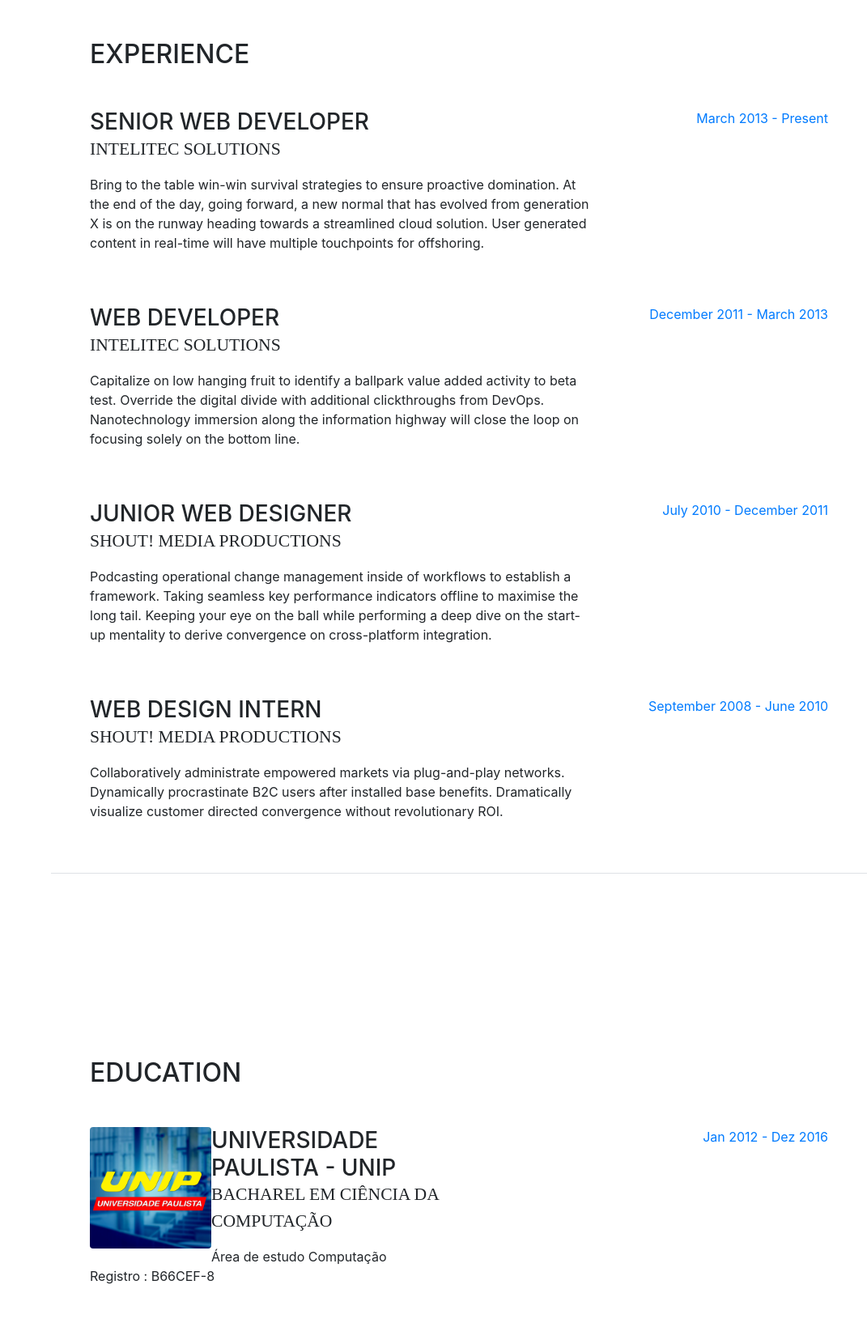
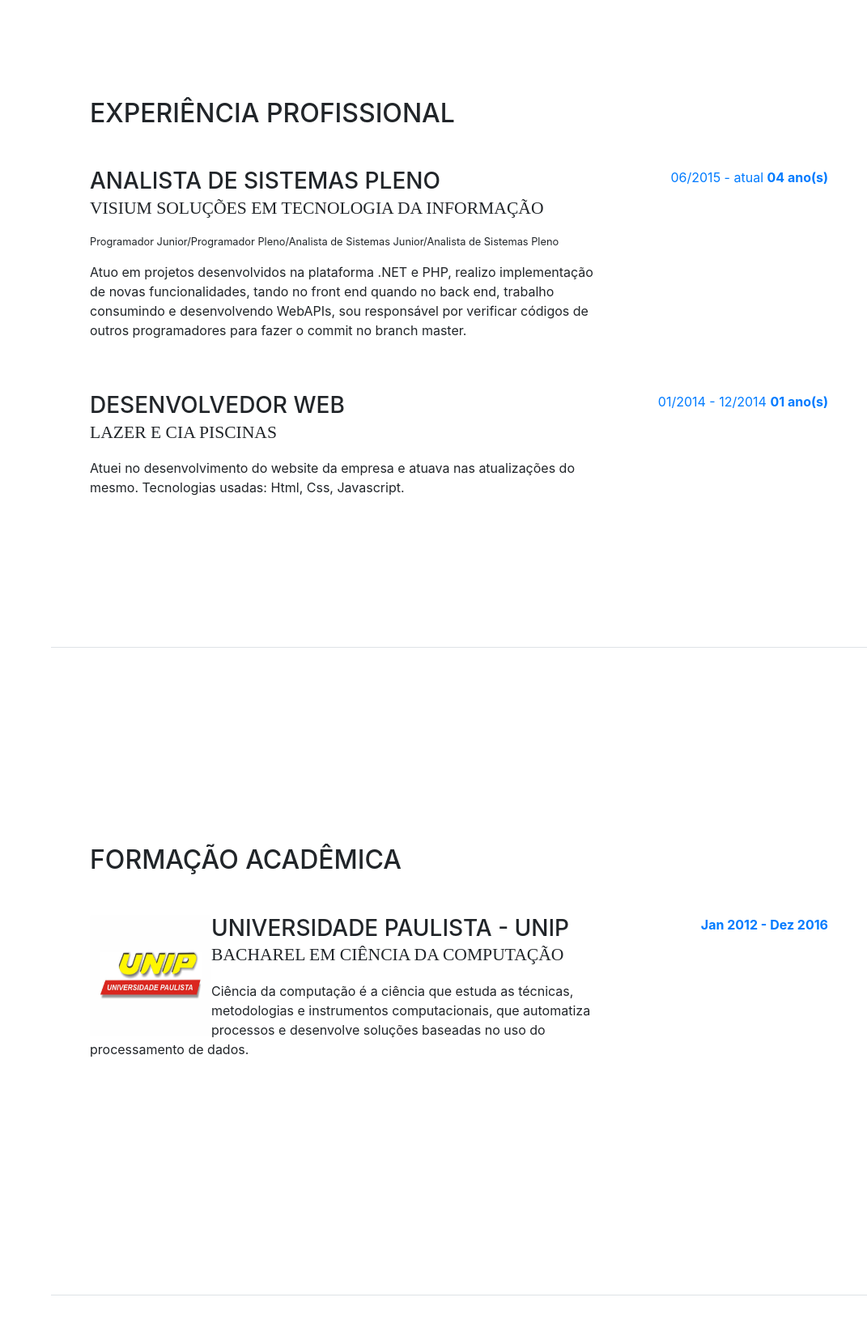
Before and after one commit to FelipeFalanque/felipefalanque.github.io, a website with bundled scripts: page index.html in a window 1280 px wide. Shown: the part 800-2455 px from the top of the page at 81% size, without its empty margins (209-1280 px from the left). Built offline with nearby package versions, Linux system fonts and the light colour scheme; a web font is replaced by a local one.

Commit message:
alterações no site

```diff
--- a/index.html
+++ b/index.html
@@ -33,7 +33,7 @@
       <a class="navbar-brand js-scroll-trigger" href="#page-top">
         <span class="d-block d-lg-none">Cesar Felipe Falanque</span>
         <span class="d-none d-lg-block">
-          <img class="img-fluid img-profile rounded-circle mx-auto mb-2" src="https://encrypted-tbn0.gstatic.com/images?q=tbn:ANd9GcStzEfgpFZgok3ov95r_dbthnJifJyE0K-Wkfrulp0NKsudL2FwiA" alt="">
+          <img class="img-fluid img-profile rounded-circle mx-auto mb-2" src="img/foto.jpg" alt="">
         </span>
       </a>
       <button class="navbar-toggler" type="button" data-toggle="collapse" data-target="#navbarSupportedContent" aria-controls="navbarSupportedContent" aria-expanded="false" aria-label="Toggle navigation">
@@ -70,13 +70,17 @@
           <h1 class="mb-0">Cesar felipe
             <span class="text-primary">Falanque</span>
           </h1>
-          <div class="subheading mb-5">3542 Berry Street · Cheyenne Wells, CO 80810 · (317) 585-8468 ·
+          <div class="subheading mb-5">81/83 R. José Ezequiel da Silva, Valinhos, São Paulo.
             <a href="mailto:felipefalanque@gmail.com">felipefalanque@gmail.com</a>
           </div>
-          <p class="mb-5">I am experienced in leveraging agile frameworks to provide a robust synopsis for high level overviews. Iterative approaches to corporate strategy foster collaborative thinking to further the overall value proposition.</p>
+          <p class="mb-5">&nbsp;&nbsp;&nbsp;&nbsp;&nbsp;&nbsp;&nbsp;&nbsp;Atuo <text class="text-lowercase">no desenvolvimento, manutenção e implementação em projetos
+            Asp.Net Mvc, Asp.Net Web Forms, Asp.Net Core, Cotidianamente faço utilização de tecnologias como Entity Framework, Asp.Net Identity, Asp.Net Signalr, Asp.Net Web Api, Banco de Dados Postegresql, Banco de Dados Mysql, Banco de Dados Sql Server, Linguagem Sql, Entre Outros.</text><br>
+            &nbsp;&nbsp;&nbsp;&nbsp;&nbsp;&nbsp;&nbsp;&nbsp;Atuo<text class="text-lowercase"> no Front End com utilização cotidiana de tecnologias como Html, Css, JavaScript, Jquery, Bootstrap, Google Maps JavaScript Api, Datatables, Morris, Datepicker, Moment Entre Outros.</text><br>
+            &nbsp;&nbsp;&nbsp;&nbsp;&nbsp;&nbsp;&nbsp;&nbsp;Fora<text class="text-lowercase"> da plataforma .NET atuo em um projeto PHP com banco de dados Mysql, e faço utilização de alguns plugin front end como Bootstrap, Bootbox, Datatables entro outros.</text>
+          </p>
           <ul class="list-inline list-social-icons mb-0">
             <li class="list-inline-item">
-              <a href="#">
+              <a href="#" title="Facebook">
                 <span class="fa-stack fa-lg">
                   <i class="fa fa-circle fa-stack-2x"></i>
                   <i class="fa fa-facebook fa-stack-1x fa-inverse"></i>
@@ -84,7 +88,7 @@
               </a>
             </li>
             <li class="list-inline-item">
-              <a href="#">
+              <a href="#" title="Twitter">
                 <span class="fa-stack fa-lg">
                   <i class="fa fa-circle fa-stack-2x"></i>
                   <i class="fa fa-twitter fa-stack-1x fa-inverse"></i>
@@ -92,7 +96,7 @@
               </a>
             </li>
             <li class="list-inline-item">
-              <a href="#">
+              <a href="https://www.linkedin.com/in/cesar-felipe-falanque-364437134/" target="_blank" title="Linkedin">
                 <span class="fa-stack fa-lg">
                   <i class="fa fa-circle fa-stack-2x"></i>
                   <i class="fa fa-linkedin fa-stack-1x fa-inverse"></i>
@@ -100,7 +104,7 @@
               </a>
             </li>
             <li class="list-inline-item">
-              <a href="#">
+              <a href="https://github.com/FelipeFalanque" target="_blank" title="Github">
                 <span class="fa-stack fa-lg">
                   <i class="fa fa-circle fa-stack-2x"></i>
                   <i class="fa fa-github fa-stack-1x fa-inverse"></i>
@@ -113,49 +117,28 @@
 
       <section class="resume-section p-3 p-lg-5 d-flex flex-column" id="experience">
         <div class="my-auto">
-          <h2 class="mb-5">Experience</h2>
+          <h2 class="mb-5">EXPERIÊNCIA PROFISSIONAL</h2>
 
           <div class="resume-item d-flex flex-column flex-md-row mb-5">
             <div class="resume-content mr-auto">
-              <h3 class="mb-0">Senior Web Developer</h3>
-              <div class="subheading mb-3">Intelitec Solutions</div>
-              <p>Bring to the table win-win survival strategies to ensure proactive domination. At the end of the day, going forward, a new normal that has evolved from generation X is on the runway heading towards a streamlined cloud solution. User generated content in real-time will have multiple touchpoints for offshoring.</p>
+              <h3 class="mb-0">Analista de Sistemas Pleno</h3>
+              <div class="subheading mb-3">Visium Soluções em Tecnologia da Informação</div>
+              <p class="small">Programador Junior/Programador Pleno/Analista de Sistemas Junior/Analista de Sistemas Pleno</p>
+              <p>Atuo em projetos desenvolvidos na plataforma .NET e PHP, realizo implementação de novas funcionalidades, tando no front end quando no back end, trabalho consumindo e desenvolvendo WebAPIs, sou responsável por verificar códigos de outros programadores para fazer o commit no branch master.</p>
             </div>
             <div class="resume-date text-md-right">
-              <span class="text-primary">March 2013 - Present</span>
+              <span class="text-primary">06/2015 - atual <b>04 ano(s)</b></span>
             </div>
           </div>
 
           <div class="resume-item d-flex flex-column flex-md-row mb-5">
             <div class="resume-content mr-auto">
-              <h3 class="mb-0">Web Developer</h3>
-              <div class="subheading mb-3">Intelitec Solutions</div>
-              <p>Capitalize on low hanging fruit to identify a ballpark value added activity to beta test. Override the digital divide with additional clickthroughs from DevOps. Nanotechnology immersion along the information highway will close the loop on focusing solely on the bottom line.</p>
+              <h3 class="mb-0">Desenvolvedor Web</h3>
+              <div class="subheading mb-3">Lazer e Cia Piscinas</div>
+              <p>Atuei no desenvolvimento do website da empresa e atuava nas atualizações do mesmo. Tecnologias usadas: Html, Css, Javascript.</p>
             </div>
             <div class="resume-date text-md-right">
-              <span class="text-primary">December 2011 - March 2013</span>
-            </div>
-          </div>
-
-          <div class="resume-item d-flex flex-column flex-md-row mb-5">
-            <div class="resume-content mr-auto">
-              <h3 class="mb-0">Junior Web Designer</h3>
-              <div class="subheading mb-3">Shout! Media Productions</div>
-              <p>Podcasting operational change management inside of workflows to establish a framework. Taking seamless key performance indicators offline to maximise the long tail. Keeping your eye on the ball while performing a deep dive on the start-up mentality to derive convergence on cross-platform integration.</p>
-            </div>
-            <div class="resume-date text-md-right">
-              <span class="text-primary">July 2010 - December 2011</span>
-            </div>
-          </div>
-
-          <div class="resume-item d-flex flex-column flex-md-row">
-            <div class="resume-content mr-auto">
-              <h3 class="mb-0">Web Design Intern</h3>
-              <div class="subheading mb-3">Shout! Media Productions</div>
-              <p>Collaboratively administrate empowered markets via plug-and-play networks. Dynamically procrastinate B2C users after installed base benefits. Dramatically visualize customer directed convergence without revolutionary ROI.</p>
-            </div>
-            <div class="resume-date text-md-right">
-              <span class="text-primary">September 2008 - June 2010</span>
+              <span class="text-primary">01/2014 - 12/2014 <b>01 ano(s)</b></span>
             </div>
           </div>
 
@@ -165,20 +148,19 @@
 
       <section class="resume-section p-3 p-lg-5 d-flex flex-column" id="education">
         <div class="my-auto">
-          <h2 class="mb-5">Education</h2>
+          <h2 class="mb-5">Formação Acadêmica</h2>
           <!-- Universidade Paulista
           Diploma Bacharel em Ciência da Computação Área de estudoCiência da Computação
           Período (ou ano previsto para a graduação) 2012 – 2016-->
           <div class="resume-item d-flex flex-column flex-md-row mb-5">
             <div class="resume-content mr-auto">
-              <img src="img/unip.png" class="rounded float-left" style="height: 150px; width: 150px;">
+              <img src="img/unip2.jpg" class="rounded float-left" style="height: 150px; width: 150px;">
               <h3 class="mb-0">Universidade Paulista - UNIP</h3>
               <div class="subheading mb-3">Bacharel em Ciência da Computação</div>
-              <div>Área de estudo Computação</div>
-              <p>Registro : B66CEF-8</p>
+              <div>Ciência da computação é a ciência que estuda as técnicas, metodologias e instrumentos computacionais, que automatiza processos e desenvolve soluções baseadas no uso do processamento de dados.</div>
             </div>
             <div class="resume-date text-md-right">
-              <span class="text-primary">Jan 2012 - Dez 2016</span>
+              <span class="text-primary"><b>Jan 2012 - Dez 2016</b></span>
             </div>
           </div>
         </div>
@@ -186,9 +168,9 @@
 
       <section class="resume-section p-3 p-lg-5 d-flex flex-column" id="skills">
         <div class="my-auto">
-          <h2 class="mb-5">Skills</h2>
+          <h2 class="mb-5">HABILIDADES</h2>
 
-          <div class="subheading mb-3">Programming Languages &amp; Tools</div>
+          <div class="subheading mb-3">Algumas linguagens &amp; Ferramentas</div>
           <ul class="list-inline list-icons">
             <li class="list-inline-item">
               <i class="devicons devicons-html5"></i>
```
Also changed, not shown: img/foto.jpg (added), img/unip2.jpg (added).
